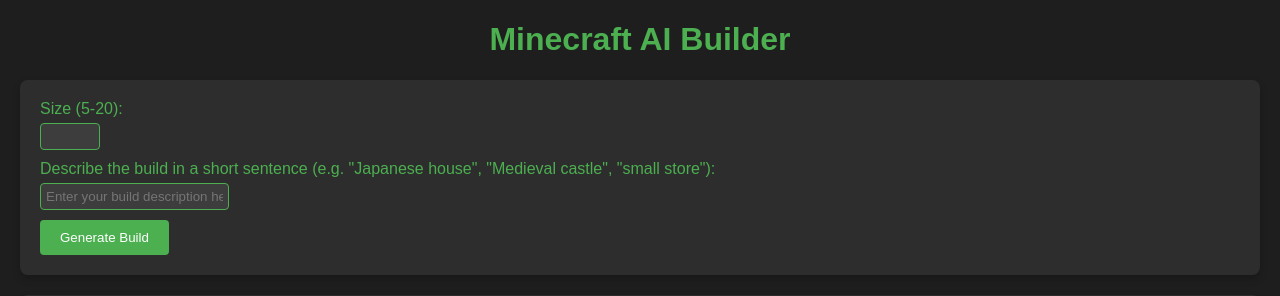
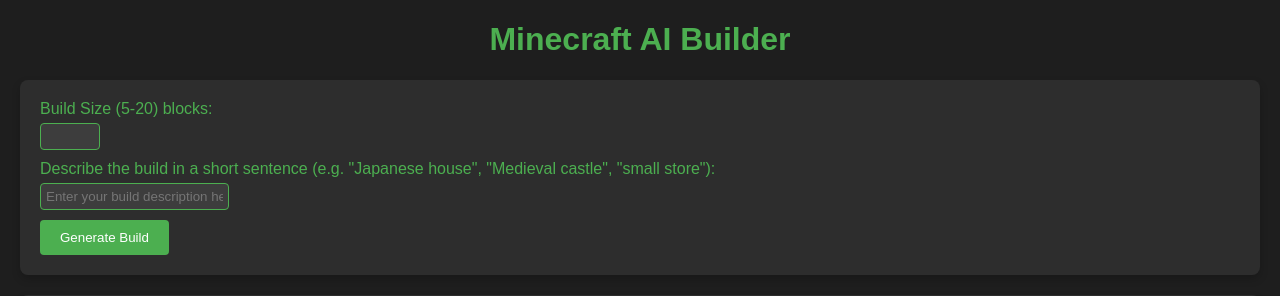
Before and after one commit to ggrantrichards/CMPM_Final, a Flask app: page / in a window 1280 px wide. Shown: the top 296 px of the page. Run offline with Flask 3, Linux system fonts and the light colour scheme; data that the repository does not hold is empty.

Commit message:
Made size clearer

```diff
--- a/templates/index.html
+++ b/templates/index.html
@@ -9,7 +9,7 @@
   <body>
     <h1>Minecraft AI Builder</h1>
     <form id="buildForm">
-      <label for="size">Size (5-20):</label>
+      <label for="size">Build Size (5-20) blocks:</label>
       <input type="number" id="size" name="size" min="5" max="20" required />
       <br />
       <label for="description"
```
